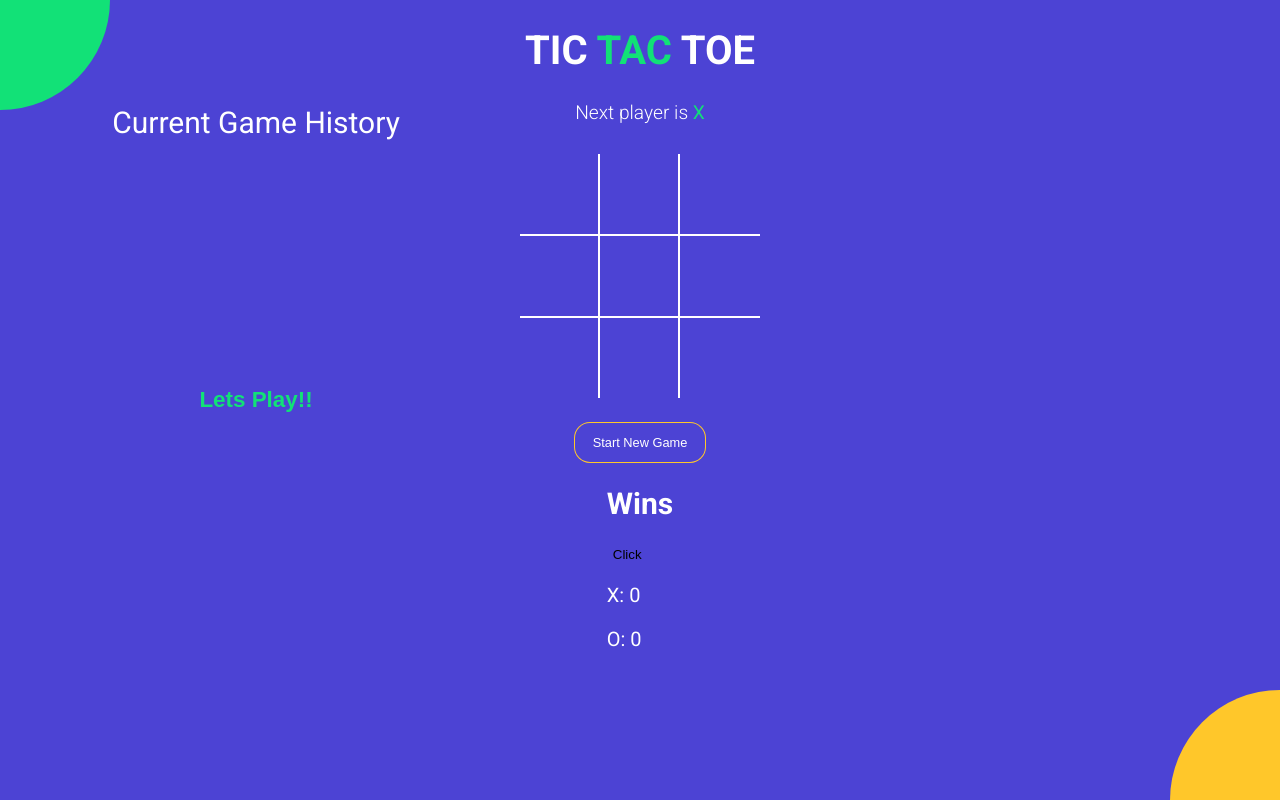
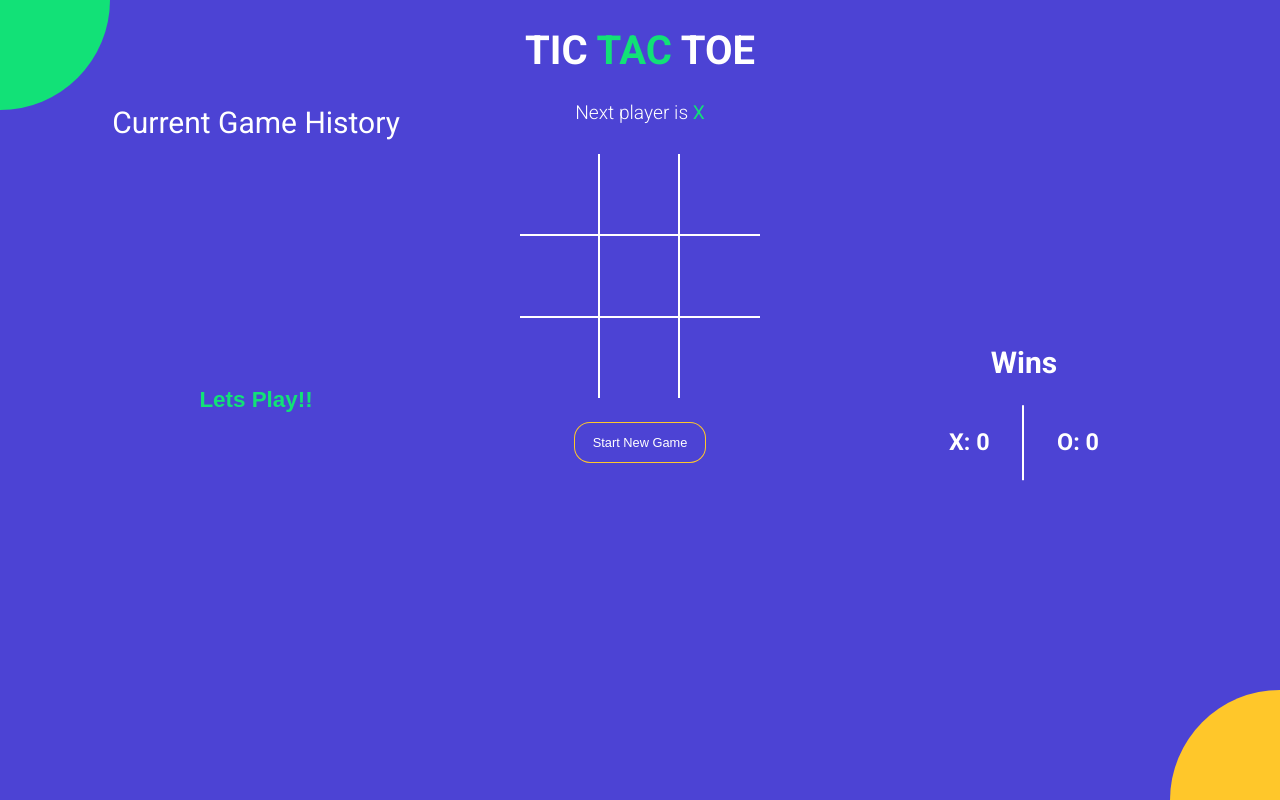
Before and after one commit to RuturajSant/Tic-Tac-Toe, a React (Vite) app: page / in a window 1280 px wide. Built offline with nearby package versions, Linux system fonts and the light colour scheme.

Commit message:
added win counter ,final commit

```diff
--- a/src/components/WinCount.js
+++ b/src/components/WinCount.js
@@ -1,36 +1,31 @@
-import React,{useState} from 'react'
+import React,{useState,useEffect} from 'react'
 
 const WinCount = ({winner}) => {
     const [xWin, setXWin] = useState(0);
     const [oWin, setOWin] = useState(0);
 
-    const increment=(()=>{
-        console.log("clicked");
-        setXWin(prev => prev+1);
-        setOWin(prev => prev+1);
-    })
-     if(winner==='X'){
-        console.log("Xwin");
-        console.log(`Winner is ${winner}`);
-     }
-     if(winner==='O'){
-        console.log("Owin");
-     }
-    //  else{
-    //      setOWin(prev=>{
-    //          prev= prev;
-    //      });
-    //      setXWin(prev=>{
-    //          prev= prev;
-    //      });
-    //  }
+    useEffect(() => {
+        if(winner==='X'){
+            setXWin(prev => prev+1);
+            console.log(winner);
+        }
+        if(winner==='O'){
+            setOWin(prev => prev+1);
+            console.log(winner);
+        }
+        return () => {
+            console.log("restarting");
+        }
+    }, [winner]);
 
     return (
-        <div>
-          <h2>Wins</h2>
-          <button type="button" onClick={increment}>Click</button>
-          <p>{`X: ${xWin}`}</p>
-          <p>{`O: ${oWin}`}</p>
+        <div className="win-wrapper">
+          <h2 className="win-title">Wins</h2>
+          <div className="wins">
+            <h3 className="win">{`X: ${xWin}`}</h3>
+            <span></span>
+            <h3 className="win">{`O: ${oWin}`}</h3>
+          </div>
         </div>
     )
 }
--- a/src/styles/root.scss
+++ b/src/styles/root.scss
@@ -184,3 +184,24 @@ button {
     }
   }
 }
+
+.win-wrapper{
+  position: absolute;
+  top:50%;
+  right: 20%;
+  transform: translate(50%,-50%);
+  text-align: center;
+  .wins{
+    display: flex;
+    min-width:150px;
+    justify-content: space-between;
+    .win{
+      font-weight: bold;
+    }
+  }
+  span{
+    border: 1px solid #fff;
+    height: auto;
+  }
+
+}
```
